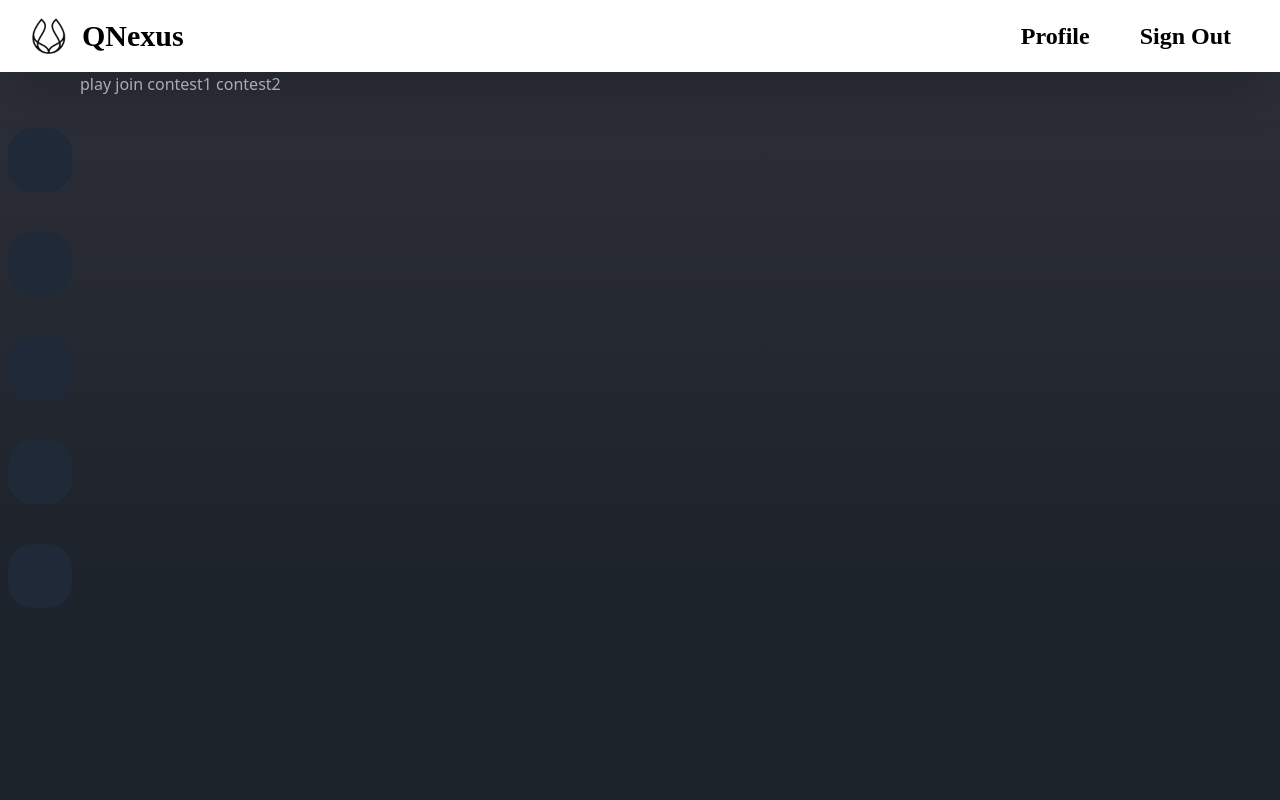
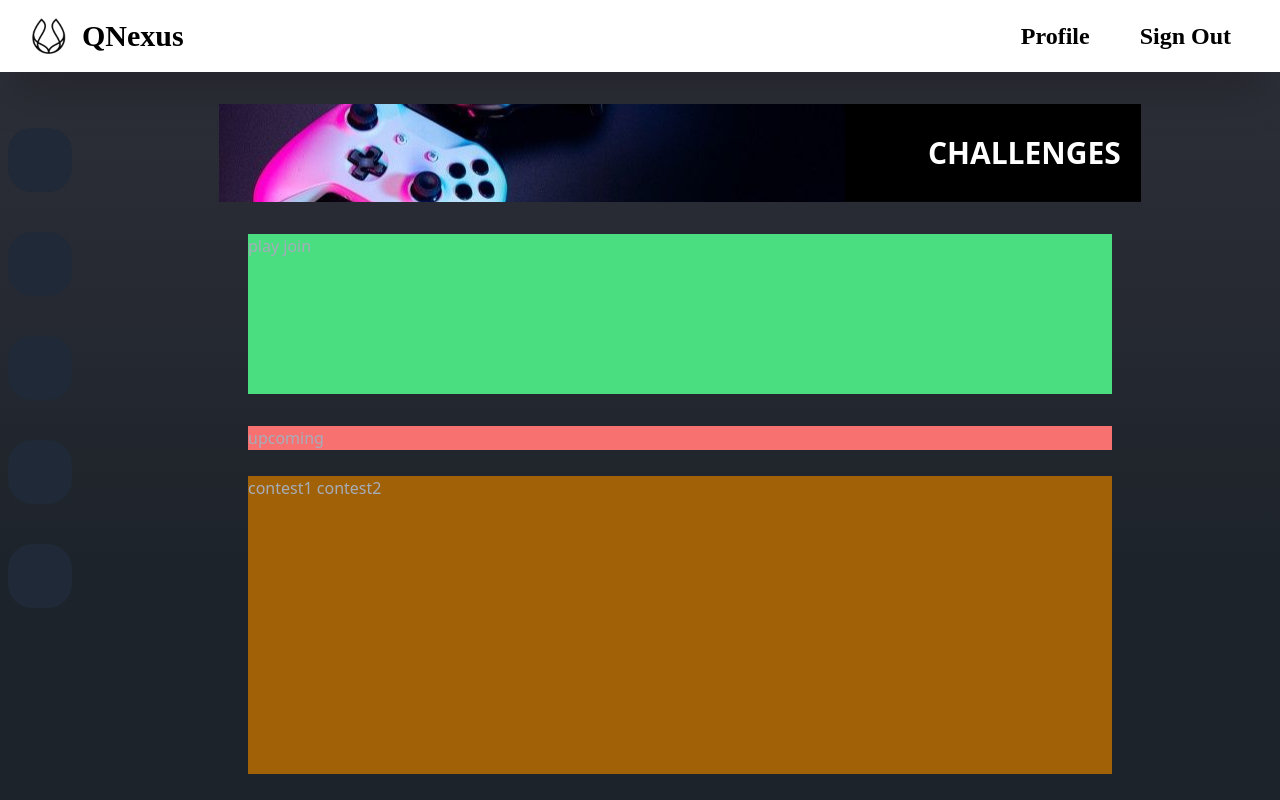
Before and after one commit to lakshay007/Qnexus, a SvelteKit app: page /quiz in a window 1280 px wide. Built offline with nearby package versions, Linux system fonts and the light colour scheme; no server answers; some icons are missing.

Commit message:
quiz alpha

```diff
--- a/src/routes/quiz/+page.svelte
+++ b/src/routes/quiz/+page.svelte
@@ -19,21 +19,37 @@ const click = async() =>{
     window.location.href = "play";
 }
 </script>
-<main>
+<style>
+    #challenges {
+        background-size: 35% auto;
+        background: url("../../assets/challenges.jpeg"), linear-gradient(#000000 100%, #000000 100%);
+        background-repeat: no-repeat;
+        background-position: center left;
+    }
+</style>
+<main class="flex flex-col grow items-center">
+    <div id="challenges" class=" flex flex-row h-[12.222vh] my-[4vh] w-[72vw] justify-end items-center">
+        <div class="font-bold text-3xl text-white mr-5">
+            CHALLENGES
+        </div>
+    </div>
+    <div id="onevsone" class="bg-green-400 w-[67.5vw] h-[20vh] mb-[4vh]">
         <button on:click={click} >
             play
         </button>
         <a href="/join" >
             join
         </a>
+    </div>
+    <div id="upcoming" class="bg-red-400 w-[67.5vw] mb-[3.25vh]">
+        upcoming
+    </div>
+    <div id="contests" class="grow bg-yellow-700 w-[67.5vw] mb-[3.25vh]">
         <a href="/contests" >
             contest1
         </a>
         <a href="/contests" >
             contest2
         </a>
+    </div>
 </main>
-
-<style>
-
-</style>
--- a/src/routes/room/+layout.svelte
+++ b/src/routes/room/+layout.svelte
@@ -1,7 +1 @@
-<script>
-    import Bars from "../../lib/components/bars.svelte";
-
-</script>
-<Bars>
-    <slot />
-</Bars>
+<slot />
```
Lines whose indentation alone changed are shown as unchanged.
